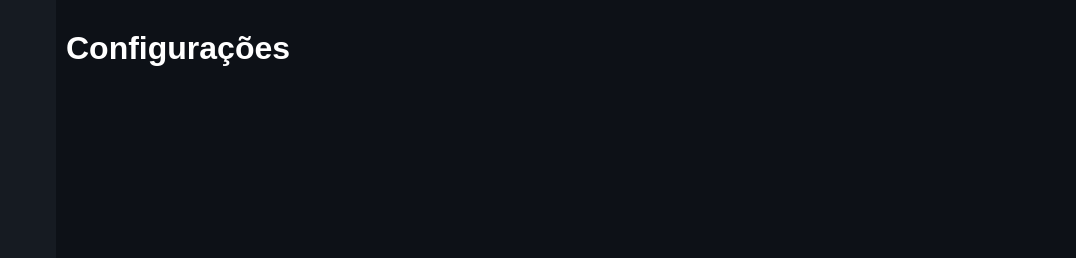
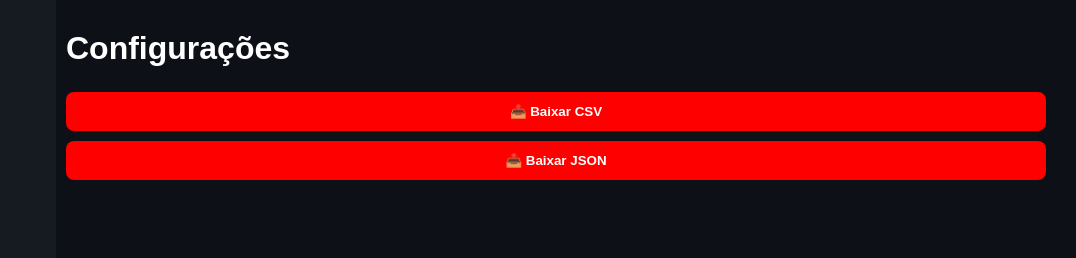
Before and after one commit to sacnutrividaretinox-ui/ZapLynx, a website: page public/config.html in a window 1280 px wide. Shown: the top 258 px of the page, 204-1280 px from the left. Drawn offline with Linux system fonts and the light colour scheme.

```diff
--- a/public/config.html
+++ b/public/config.html
@@ -19,4 +19,12 @@
   </aside>
   <main>
     <h1>Configurações</h1>
-    <button onclick="
+    <button onclick="baixarCSV()">📥 Baixar CSV</button>
+    <button onclick="baixarJSON()">📥 Baixar JSON</button>
+  </main>
+  <script>
+    function baixarCSV() { window.location.href = "/api/export/csv"; }
+    function baixarJSON() { window.location.href = "/api/export/json"; }
+  </script>
+</body>
+</html>
```
